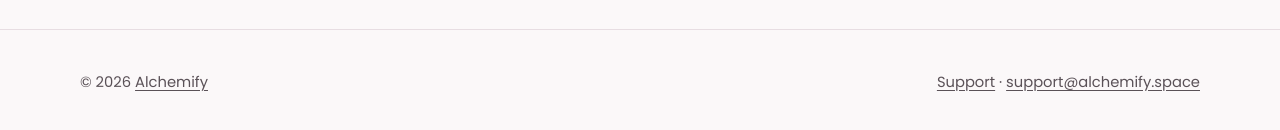
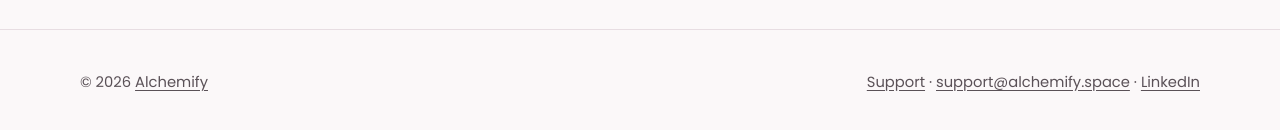
Before and after one commit to alchemifyspace/apps, a plain HTML site: page glamio/changelog/index.html in a window 1280 px wide. Shown: the part 902-1032 px from the top of the page. Drawn offline with Linux system fonts and the light colour scheme.

Commit message:
Add LinkedIn company page link to site footers
Co-Authored-By: Claude Opus 5.5 <noreply@anthropic.com>

```diff
--- a/glamio/changelog/index.html
+++ b/glamio/changelog/index.html
@@ -50,7 +50,7 @@
   <footer class="site-footer">
     <div class="wrap">
       <span>© 2026 <a href="https://alchemify.space">Alchemify</a></span>
-      <span><a href="/support/">Support</a> · <a href="mailto:support@alchemify.space">support@alchemify.space</a></span>
+      <span><a href="/support/">Support</a> · <a href="mailto:support@alchemify.space">support@alchemify.space</a> · <a href="https://www.linkedin.com/company/alchemifyspace/" rel="noopener">LinkedIn</a></span>
     </div>
   </footer>
 </body>
```
Also changed, not shown: glamio/demo/index.html (+1 -1 lines), glamio/index.html (+1 -1 lines), index.html (+1 -1 lines), support/index.html (+1 -1 lines).
